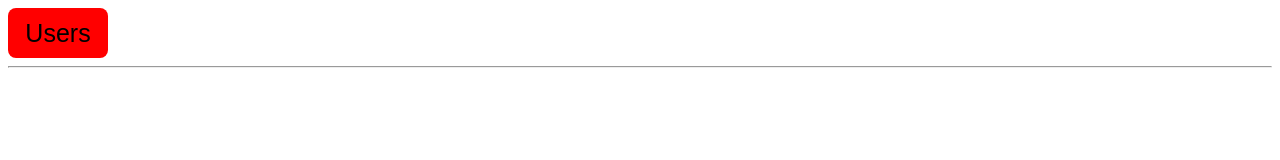
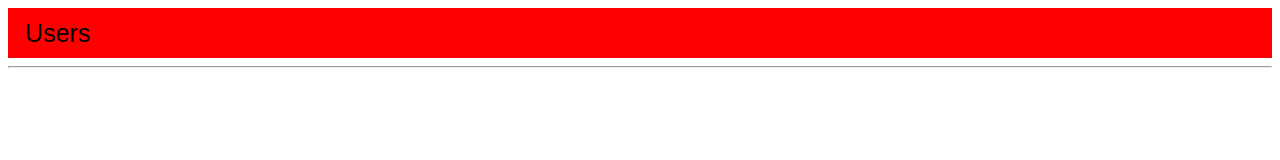
Before and after one commit to ScratchBotManager/BloxStats, a plain HTML site: page index.html in a window 1280 px wide. Drawn offline with Linux system fonts and the light colour scheme.

Commit message:
Update index.html

```diff
--- a/index.html
+++ b/index.html
@@ -1,4 +1,7 @@
 <style>
+.tab {
+  background-color: red;
+  }
 .tabbutton {
   position: sticky;
   top: 0;
@@ -11,5 +14,5 @@
   border-style: none;
   }
 </style>
-<button class="tabbutton" onclick="window.location.href = 'https://example.com'" type="button">Users</button>
+<div class="tab"><button class="tabbutton" onclick="window.location.href = 'https://example.com'" type="button">Users</button></div>
 <hr>
```
